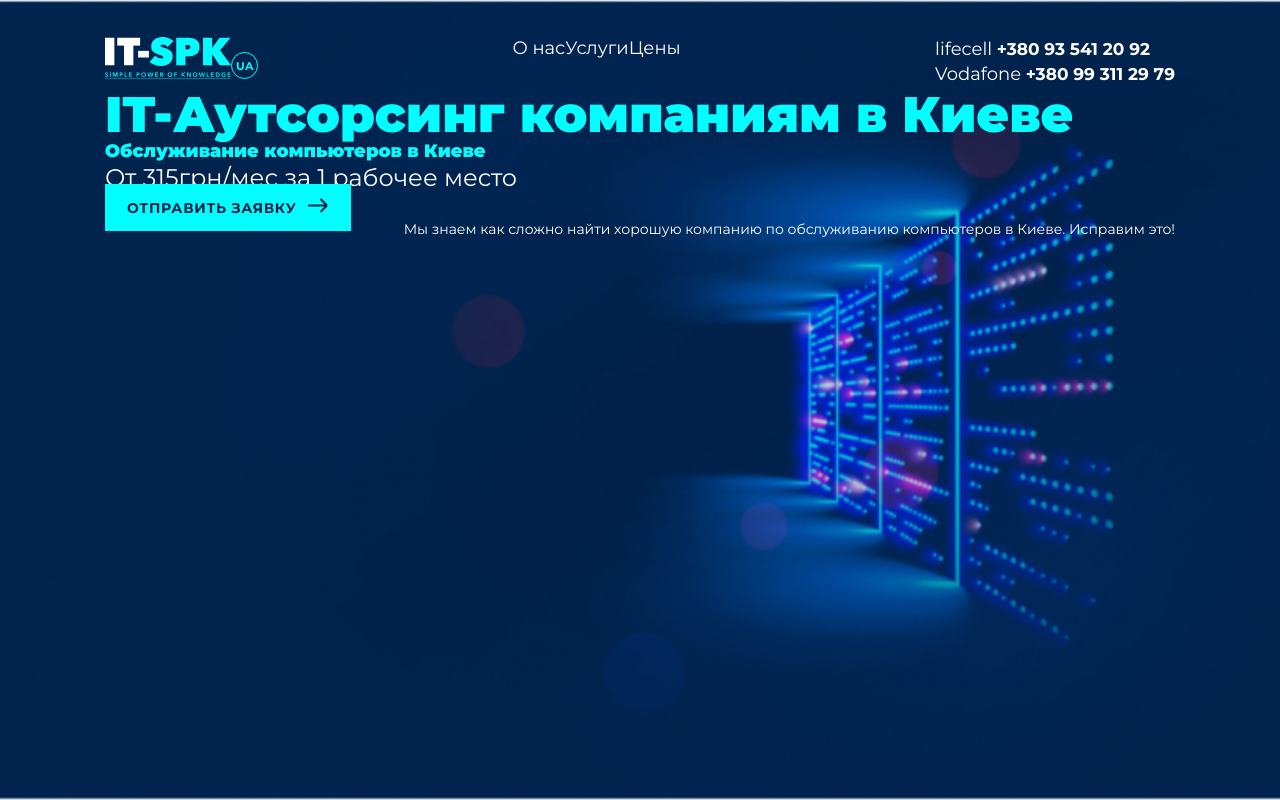
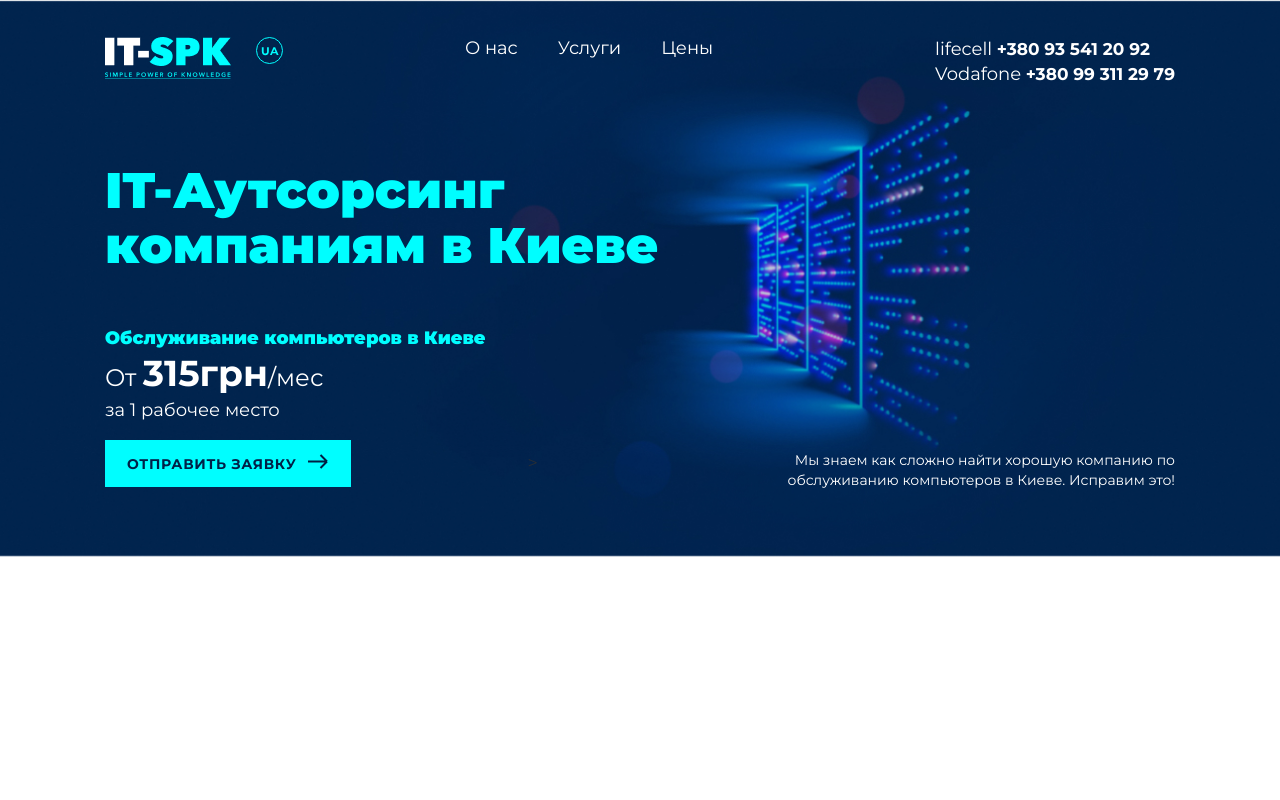
Before and after one commit to SokoL88/Bagat-2nd-project, a plain HTML site: page index.html in a window 1280 px wide. Drawn offline with nearby package versions, Linux system fonts and the light colour scheme.

Commit message:
Header
Done

```diff
--- a/css/style.css
+++ b/css/style.css
@@ -23,7 +23,6 @@ a{
     background-repeat: no-repeat;
     background-position: top center;
     background-size: cover;
-    min-height: 100vh;
 }
 .container{
     max-width: 1090px;
@@ -36,6 +35,16 @@ a{
     justify-content: space-between;
     padding-top: 37px;
 }
+
+.logo__container{
+    display: flex;
+    justify-content: space-between;
+}
+
+.logo__link{
+    margin-right: 25px;
+}
+
 .menu{
     font-family: Montserrat;
     font-style: normal;
@@ -46,8 +55,10 @@ a{
 }
 .menu__list{
     display: flex;
-    justify-content: space-between;
     flex-direction: row;
+}
+.menu__item{
+    margin-right: 40px;
 }
 .phone{
     color: #FFFFFF;
@@ -68,8 +79,12 @@ a{
     font-size: 50px;
     line-height: 110%;
     color: #00FEFF;
+
+    max-width: 568px;
+    margin-top: 76px;
+    margin-bottom: 56px;
 }
-.contetn_container {
+.content_container {
 }
 .header__content {
 
@@ -85,11 +100,22 @@ a{
 .header__service {
     font-family: Montserrat;
     font-style: normal;
-    font-weight: normal;
+    font-weight: 400;
     font-size: 24px;
-    line-height: 140%;
+    line-height: 25px;
+    color: #FFFFFF;
+
+    margin-bottom: 28px;
+}
+.header__text-p{
+    font-family: Montserrat;
+    font-style: normal;
+    font-weight: 400;
+    font-size: 18px;
+    line-height: 25px;
     color: #FFFFFF;
 }
+
 .header__btn {
     font-family: Montserrat;
     font-style: normal;
@@ -116,4 +142,18 @@ a{
     line-height: 140%;
     text-align: right;
     color: #FFFFFF;
+    max-width: 460px;
 }
+
+.bold__price{
+    font-family: Montserrat;
+    font-size: 36px;
+    line-height: 50px;
+    font-weight: 700;
+}
+.btn__p{
+    display: flex;
+    flex-direction: row;
+    justify-content: space-between;
+    padding-bottom: 67px;
+}
--- a/index.html
+++ b/index.html
@@ -18,7 +18,10 @@
   <header class="header">
     <div class="container">
       <nav class="navigation">
-        <div class="logo"><a href="#" class="logo__link"><img src="/images/logo.png" alt="" class="logo__img"></a><img src="/images/logo_ua.svg" alt="" class="logo__ua"></div>
+        <div class="logo__container">
+          <div><a href="#" class="logo__link"><img src="/images/logo.png" alt="" class="logo__img"></a></div>
+          <div class="ua__container"><img src="/images/logo_ua.svg" alt="" class="logo__ua"></div>
+        </div>
 
         <div class="menu">
           <ul class="menu__list">
@@ -35,14 +38,15 @@
       </nav>
 
       <h1 class="title">IT-Аутсорсинг компаниям в Киеве</h1>
-      <div class="contetn_container">
+      <div class="content_container">
         <div class="header__content">
           <h2 class="header__title">Обслуживание компьютеров в Киеве</h2>
-          <p class="header__service">От 315грн/мес
-            за 1 рабочее место</p>
-          <a href="#" class="header__btn">Отправить заявку<img class="header__btn-arrow" src="images/arrow.svg"></a>
+          <div class="header__service">От <span class="bold__price">315грн</span>/мес <p class="header__text-p">за 1 рабочее место</p></div>
         </div>
-        <p class="text_we">Мы знаем как сложно найти хорошую компанию по обслуживанию компьютеров в Киеве. Исправим это!</p>
+        <div class="btn__p">
+          <div><a href="#" class="header__btn">Отправить заявку<img class="header__btn-arrow" src="images/arrow.svg"></a></div>>
+          <p class="text_we">Мы знаем как сложно найти хорошую компанию по обслуживанию компьютеров в Киеве. Исправим это!</p>
+        </div>
       </div>
 
     </div>
```
